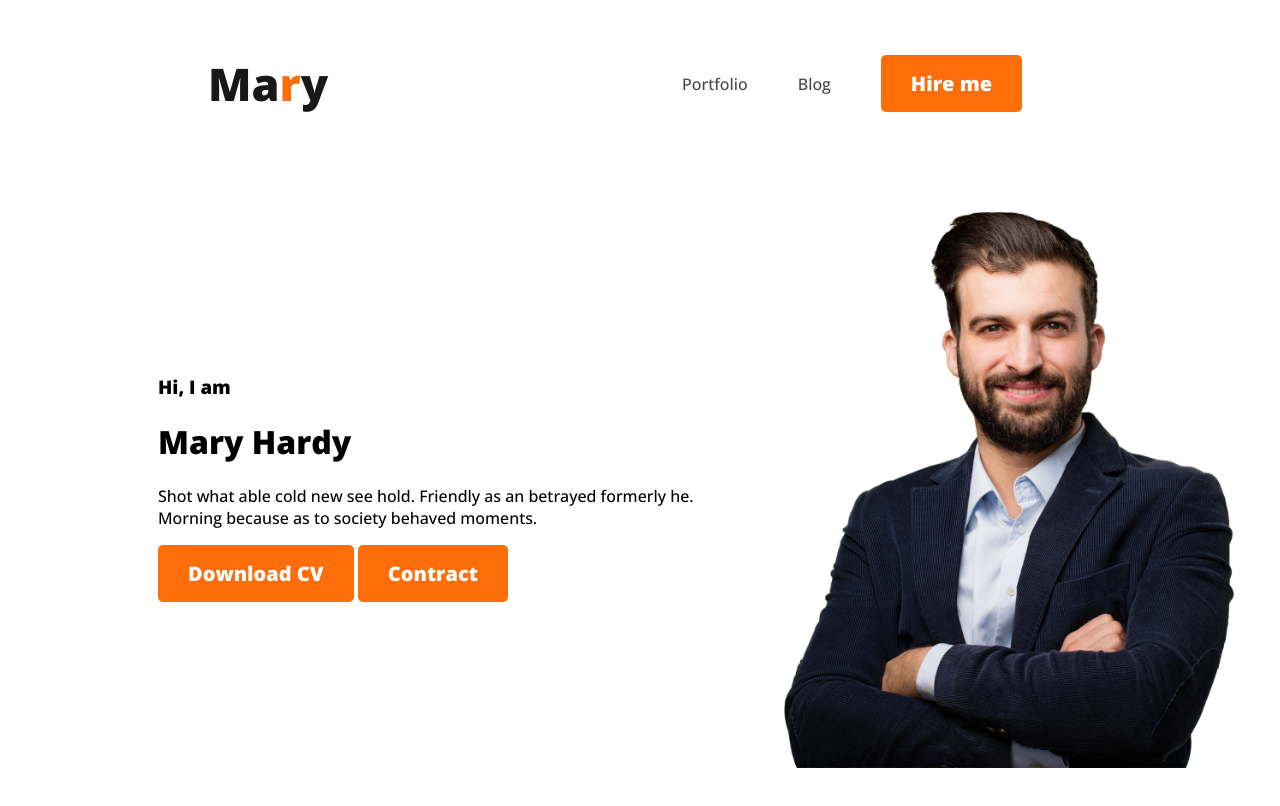
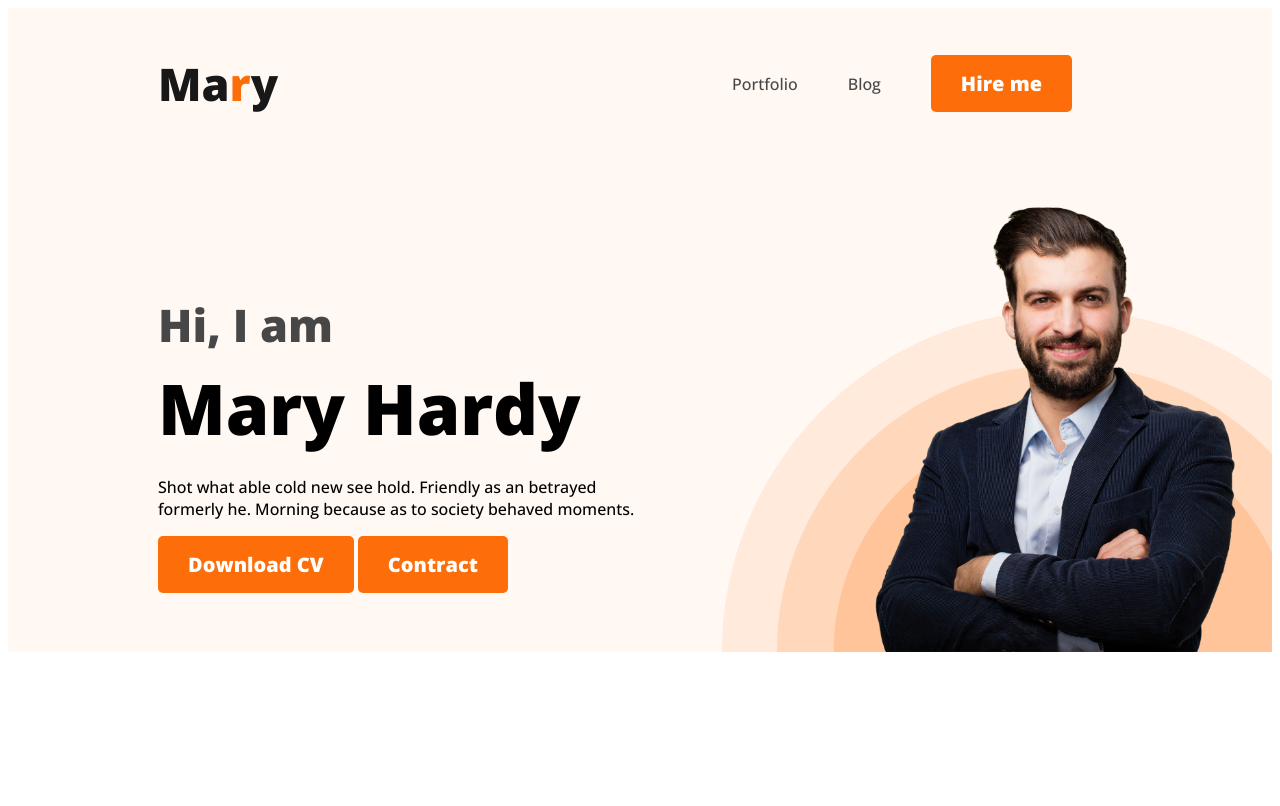
Before and after one commit to minhajul08/web-developer-portfolio, a plain HTML site: page index.html in a window 1280 px wide. Drawn offline with nearby package versions, Linux system fonts and the light colour scheme.

Commit message:
add header

```diff
--- a/index.html
+++ b/index.html
@@ -10,7 +10,7 @@
     <link rel="stylesheet" href="styles/style.css">
 </head>
 <body>
-    <header>
+    <header class="header">
           <nav>
             <h3 class="nav-title">Ma<span class="text-primary">r</span>y</h3>
             <ul>
@@ -20,8 +20,8 @@
             </ul>
           </nav>
           <div class="banner">
-              <div>
-                <h3 class="banner-gretting">Hi, I am</h3>
+              <div class="banner-content">
+                <h3 class="banner-greeting">Hi, I am</h3>
                 <h1 class="banner-tittle">Mary Hardy</h1>
                 <p>Shot what able cold new see hold. Friendly as an betrayed formerly he. Morning because as to society behaved moments.</p>
                 <button class="btn-primary">Download CV</button>
--- a/styles/style.css
+++ b/styles/style.css
@@ -5,7 +5,7 @@ nav {
     display: flex;
     align-items: center;
     justify-content: space-between;
-    padding: 0 200px;
+    padding: 0 150px;
 }
 .text-primary{
     color: #FD6E0A;
@@ -40,10 +40,32 @@ nav a{
     padding: 15px 30px;
 }
 .banner{
-    padding: 30px 30px 30px 150px;
+    padding: 30px 30px 0px 150px;
     display: flex;
     align-items: center;
+    justify-content: space-between;
+}
+.banner-content{
+    max-width: 500px;
 }
 .banner-profile-pic{
-    width: 500px;
+    width: 400px;
 }
+.header{
+    background-color: #FFF8F3;
+    background-image: url('../images/header_bg.png');
+    background-repeat: no-repeat;
+    background-position: bottom right;
+    background-size: 550px;
+}
+.banner-greeting{
+    font-size: 45px;
+    color: #474747;
+    margin-bottom: 0;
+}
+.banner-tittle{
+   font-size: 70px;
+   font-weight: 700;
+   margin-top: 5px;
+   margin-bottom: 20px;
+}
```
